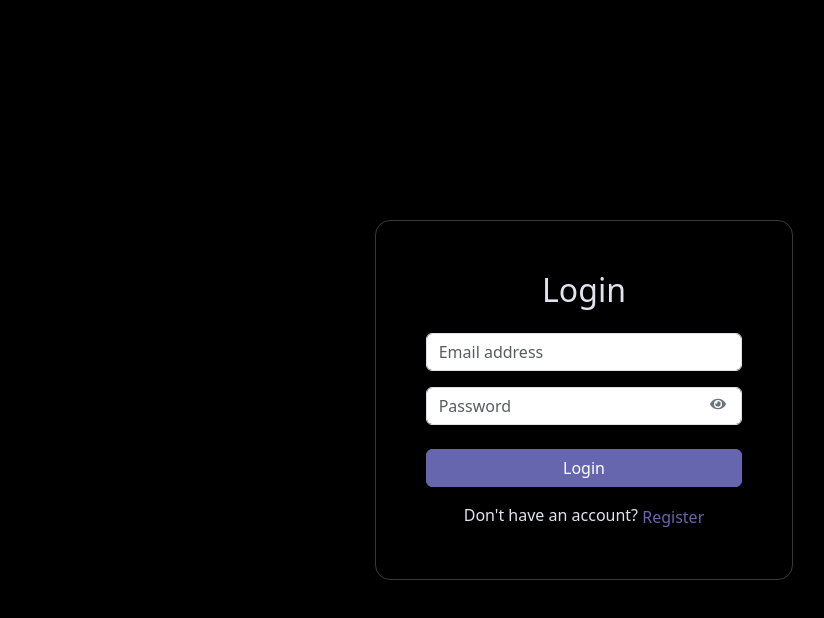
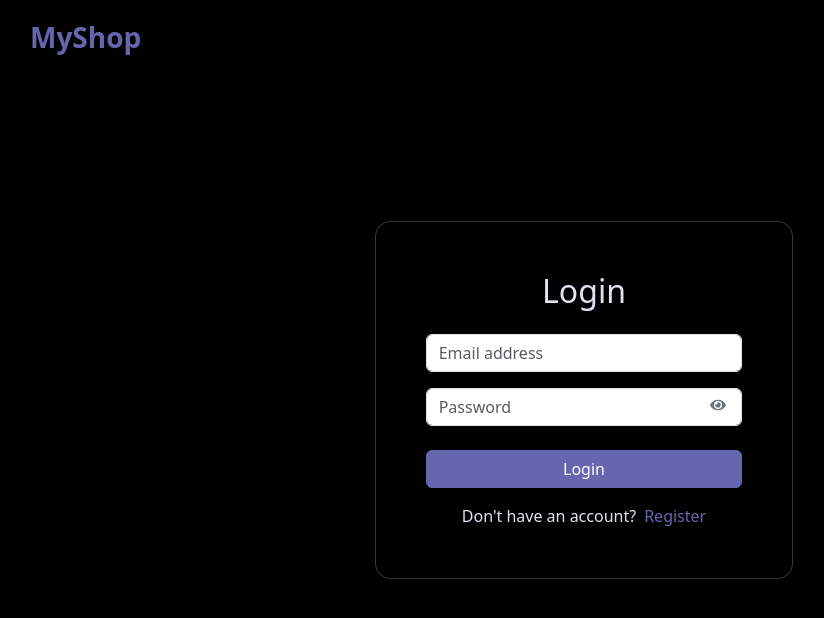
Before and after one commit to mahmoudEwiis/React-ecommerce, a React (Create React App) app: page /login in a window 1280 px wide. Shown: the top 618 px of the page, without its empty margins (56-880 px from the left). Built offline with nearby package versions, Linux system fonts and the light colour scheme.

Commit message:
Add Home Link to login Page

```diff
--- a/src/features/auth/Login.jsx
+++ b/src/features/auth/Login.jsx
@@ -49,6 +49,11 @@ export default function Login() {
 
     return (
         <Container fluid className="vh-100 d-flex justify-content-center align-items-center">
+            <div className="container d-flex p-3 position-absolute top-0">
+                <Link to="/" className="fw-bold fs-3 text-decoration-none" style={{ color: '#6666AF' }}>
+                    MyShop
+                </Link>
+            </div>
             <Row className="w-100 justify-content-center">
                 <Col xs={12} sm={8} md={6} lg={4} className="form-outLay">
                     <h2 className="mb-4 text-center">Login</h2>
@@ -93,7 +98,7 @@ export default function Login() {
                             Login
                         </Button>
 
-                        <div className="text-center">
+                        <div className="text-center d-flex justify-content-center align-items-center gap-2">
                             Don't have an account?{' '}
                             <Link to="/register" className="btn btn-link p-0">
                                 Register
--- a/src/features/auth/Register.jsx
+++ b/src/features/auth/Register.jsx
@@ -62,6 +62,13 @@ export default function Register() {
 
   return (
     <Container fluid className="vh-100 d-flex justify-content-center align-items-center">
+
+      <div className="container d-flex p-3 position-absolute top-0">
+        <Link to="/" className="fw-bold fs-3 text-decoration-none" style={{ color: '#6666AF' }}>
+          MyShop
+        </Link>
+      </div>
+
       <Row className="w-100 justify-content-center">
         <Col xs={12} sm={8} md={6} lg={4} className="form-outLay">
           <h2 className="mb-4 text-center">Create a New Account</h2>
--- a/src/layouts/Navbar.jsx
+++ b/src/layouts/Navbar.jsx
@@ -35,7 +35,7 @@ const Navbar = ({ onToggleCart, onToggleFavorites }) => {
       <div className="container d-flex justify-content-between align-items-center">
 
         <div className="">
-          <Link className="navbar-brand fw-bold" to="/">MyShop</Link>
+          <Link className="navbar-brand fw-bold" to="/"  style={{ color: '#6666AF' }}>MyShop</Link>
         </div>
 
         <div className="d-flex align-items-center gap-3 ">
```
